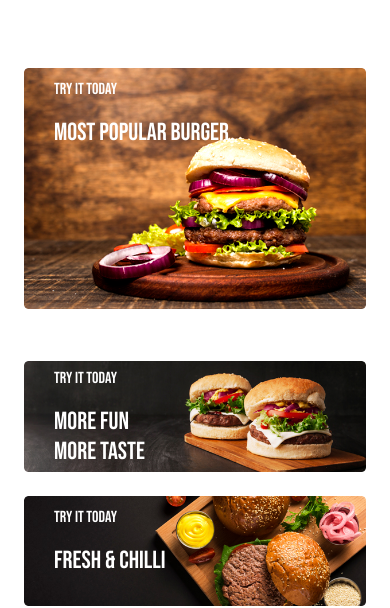
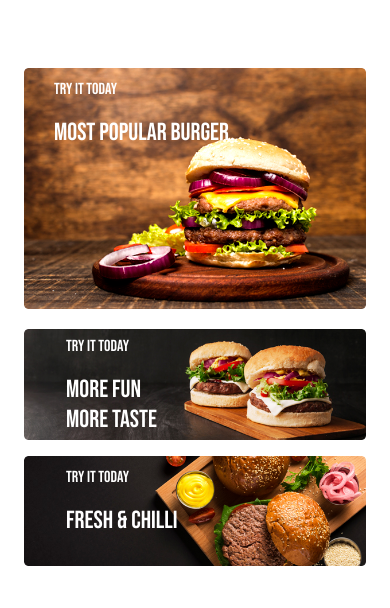
Before and after one commit to DattJoshi/DattJoshi.github.io, a plain HTML site: page assets/portfolioWeb/burger/index.html in a window 390 px wide. Shown: the part 520-1128 px from the top of the page. Drawn offline with nearby package versions, Linux system fonts and the light colour scheme.

Commit message:
Burger touch-ups

```diff
--- a/assets/portfolioWeb/burger/assets/CSS/SiteCss.css
+++ b/assets/portfolioWeb/burger/assets/CSS/SiteCss.css
@@ -113,12 +113,6 @@ background-color: var(--red-bg);
 
 
 }
-@media screen and (max-width:580px) {
-    .slider-left h1{
-        font-size: 3rem;
-    }
-}
-
 
 /* section-2 try it */
 .tryit-img{
@@ -131,6 +125,10 @@ background-color: var(--red-bg);
     position: absolute;
     left: 30px;
     top: 10px;
+}
+
+#section2 .tryit-img img {
+    margin-left: 0px !important;
 }
 
 /* section-4 events */
@@ -207,6 +205,23 @@ footer .row:last-child{
 
 
 
+@media screen and (max-width:580px) {
+    .slider-left h1{
+        font-size: 3rem;
+    }
+
+    #section2 .tryit-img img {
+        padding-left: 0px;
+
+    }
+
+    #section2 img {
+        padding: 0px;
+
+    }
+
+}
+
 
 
 @media screen and (max-width:765px) {
--- a/assets/portfolioWeb/burger/index.html
+++ b/assets/portfolioWeb/burger/index.html
@@ -41,13 +41,13 @@
                     <a class="nav-link" href="#">Home</a>
                   </li>
                   <li class="nav-item ms-4">
-                    <a class="nav-link" href="#">Menu</a>
+                    <a class="nav-link" href="#section3">Menu</a>
                   </li>
                   <li class="nav-item ms-4">
-                    <a class="nav-link" href="#">Our Story</a>
+                    <a class="nav-link" href="#section4">Our Story</a>
                   </li>
                   <li class="nav-item ms-4">
-                    <a class="nav-link" href="#">Contact Us</a>
+                    <a class="nav-link" href="#section5">Contact Us</a>
                   </li>
 
                 </ul>
@@ -82,8 +82,8 @@
     <!-- section-2 try it -->
     <section id="section2">
         <div class="container-fluid">
-            <div class="row justify-content-between">
-                <div class="col-md-6 p-4">
+            <div class="row justify-content-between p-4">
+                <div class="col-md-6 pb-3" style="padding: 0px;">
                     <div class="tryit-img">
                         <div>
                             <p>TRY IT TODAY</p>
@@ -92,8 +92,8 @@
                         <img src="assets/img/section2 tryIt/Burger1.png" alt="" class="img-fluid mx-auto d-block">
                     </div>
                 </div>
-                <div class="col-md-6 p-4">
-                    <div class="row pb-4 pt-1 tryit-img">
+                <div class="col-md-6">
+                    <div class="row pt-1 tryit-img">
                         <div>
                           <p>TRY IT TODAY</p>
                           <h2>MORE FUN <br>
@@ -102,7 +102,7 @@
                         </div>
                         <img src="assets/img/section2 tryIt/burger2.jpg" alt="" class="img-fluid">
                     </div>
-                    <div class="row tryit-img">
+                    <div class="row tryit-img mt-3">
                       <div>
                         <p>TRY IT TODAY</p>
                         <h2>FRESH & CHILLI </h2>
```
